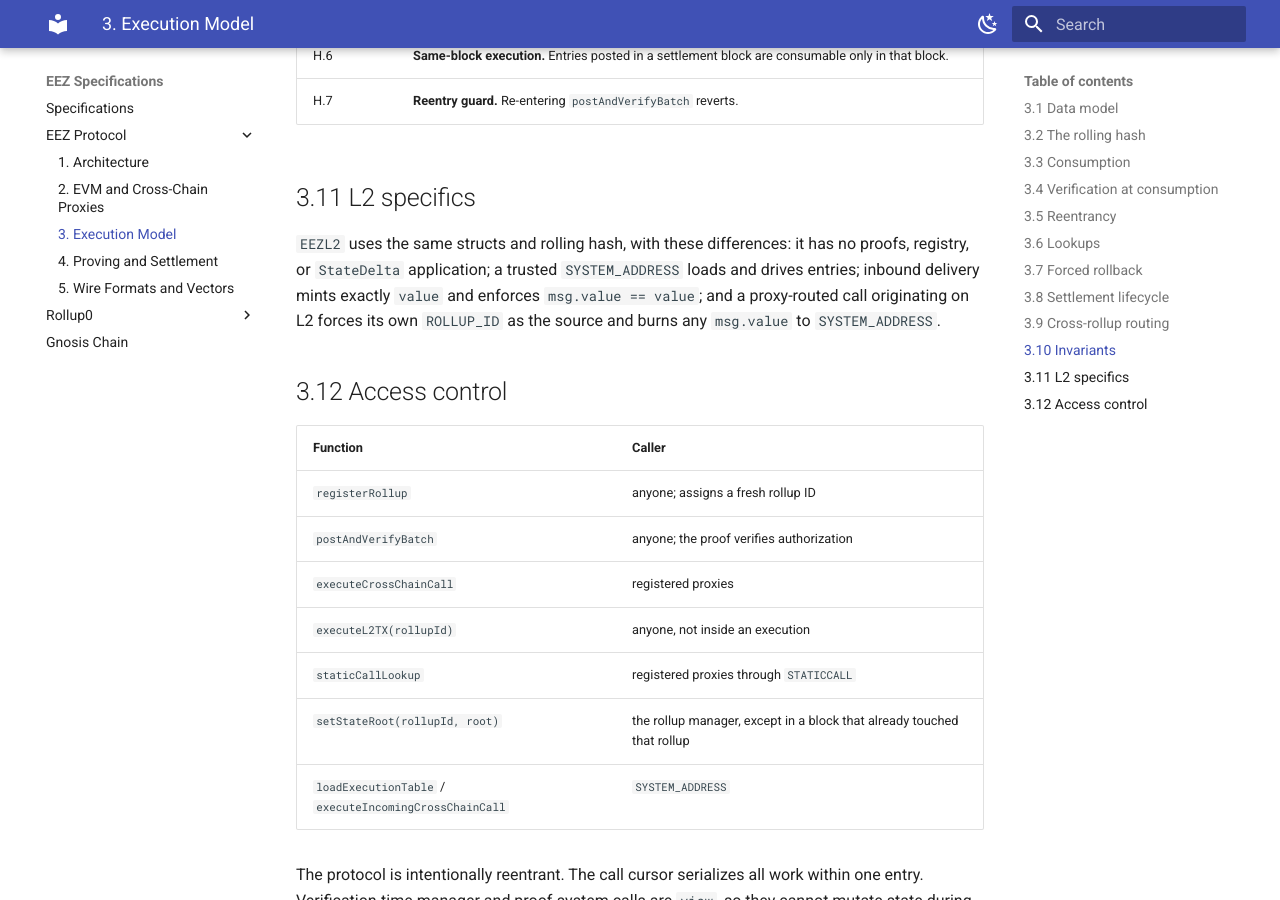
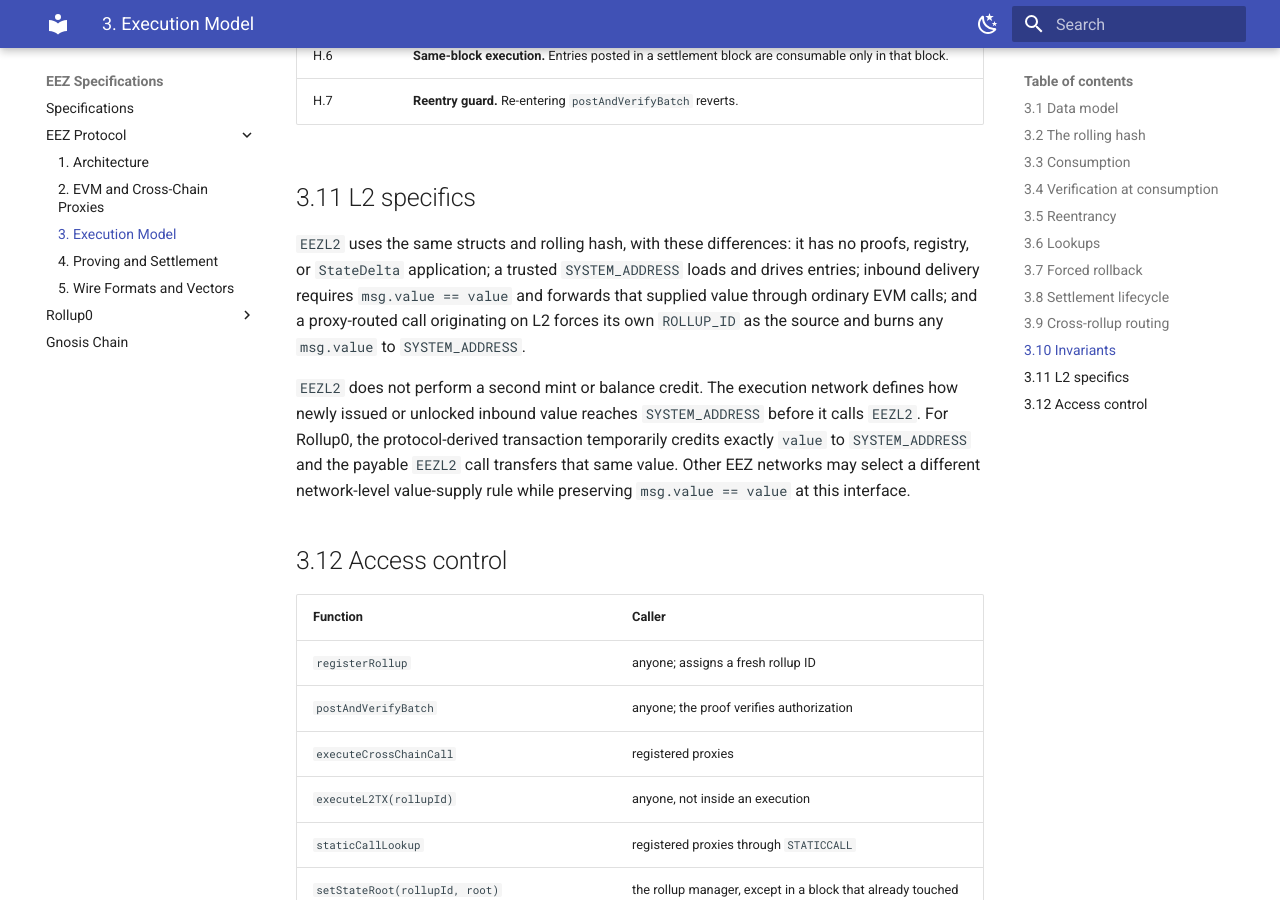
Before and after one commit to eez-association/specs-draft, an MkDocs documentation site: the page built from docs/eez-protocol-spec/03-execution-model.md, in a window 1280 px wide and 900 px high, scrolled down 5372 px. Built offline with MkDocs 1.6.1 and Material for MkDocs 9.7.7, drawn with Linux system fonts in a browser that asks for light colours.

Commit message:
docs(eez): define inbound value supply at EEZL2

```diff
--- a/docs/eez-protocol-spec/03-execution-model.md
+++ b/docs/eez-protocol-spec/03-execution-model.md
@@ -229,8 +229,15 @@ across more than one L2 and supports both L1-to-L2 and L2-to-L1 flows.
 
 `EEZL2` uses the same structs and rolling hash, with these differences: it has no proofs, registry,
 or `StateDelta` application; a trusted `SYSTEM_ADDRESS` loads and drives entries; inbound delivery
-mints exactly `value` and enforces `msg.value == value`; and a proxy-routed call originating on L2
-forces its own `ROLLUP_ID` as the source and burns any `msg.value` to `SYSTEM_ADDRESS`.
+requires `msg.value == value` and forwards that supplied value through ordinary EVM calls; and a
+proxy-routed call originating on L2 forces its own `ROLLUP_ID` as the source and burns any
+`msg.value` to `SYSTEM_ADDRESS`.
+
+`EEZL2` does not perform a second mint or balance credit. The execution network defines how newly
+issued or unlocked inbound value reaches `SYSTEM_ADDRESS` before it calls `EEZL2`. For Rollup0,
+the protocol-derived transaction temporarily credits exactly `value` to `SYSTEM_ADDRESS` and the
+payable `EEZL2` call transfers that same value. Other EEZ networks may select a different
+network-level value-supply rule while preserving `msg.value == value` at this interface.
 
 ## 3.12 Access control
 
```
